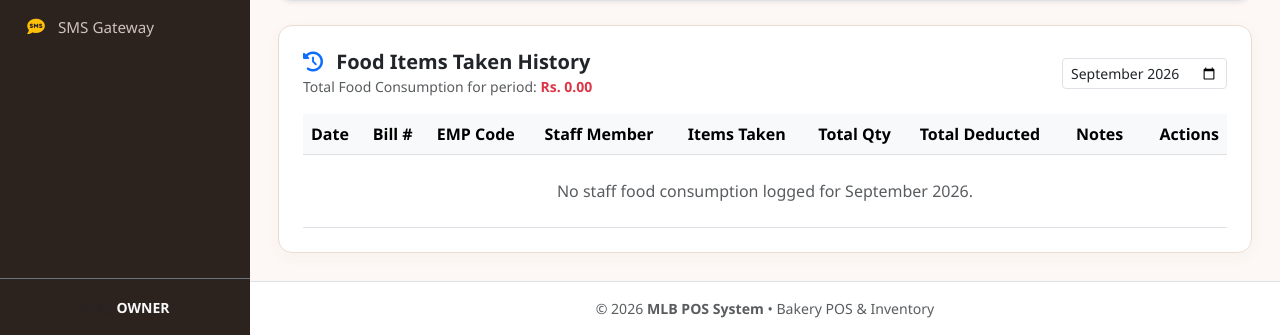
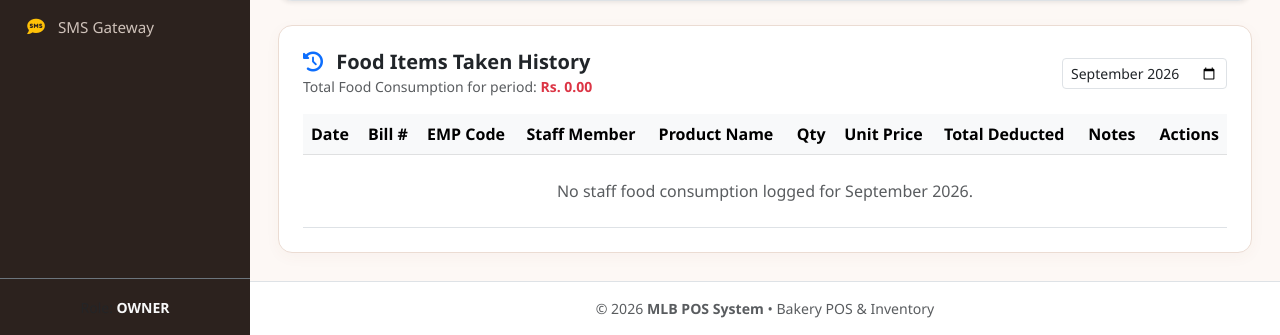
Before and after one commit to Nadeeshan1992/bakery-management, a PHP site: page /modules/staff/food_consumption.php in a window 1280 px wide. Shown: the part 707-1042 px from the top of the page. Run offline with PHP 8.4, Linux system fonts and the light colour scheme; a user stored in the database is signed in; data comes from the database, SQL or seed files in the repository; tables that the repository leaves empty or names only in its code hold one stand-in row (values such as "Sample post").

Commit message:
Revert "feat(staff): display grouped bill in one row with total amount and items summary"
This reverts commit 618e82529c540573141888268b286a9d844ff5f5.

```diff
--- a/modules/staff/food_consumption.php
+++ b/modules/staff/food_consumption.php
@@ -8,49 +8,33 @@
 $message = '';
 $error = '';
 
-// Handle Delete Request (by bill_no or id)
-if (isset($_GET['action']) && $_GET['action'] === 'delete' && (!empty($_GET['bill_no']) || !empty($_GET['id']))) {
-    $billNo = trim($_GET['bill_no'] ?? '');
-    $deleteId = (int)($_GET['id'] ?? 0);
+// Handle Delete Request
+if (isset($_GET['action']) && $_GET['action'] === 'delete' && isset($_GET['id'])) {
+    $deleteId = (int)$_GET['id'];
     try {
-        if (!empty($billNo)) {
-            $stmtEntries = $db->prepare("SELECT * FROM staff_food_consumption WHERE bill_no = ?");
-            $stmtEntries->execute([$billNo]);
-            $entries = $stmtEntries->fetchAll();
-        } else {
-            $stmtEntries = $db->prepare("SELECT * FROM staff_food_consumption WHERE id = ?");
-            $stmtEntries->execute([$deleteId]);
-            $entries = $stmtEntries->fetchAll();
-        }
+        $stmtEntry = $db->prepare("SELECT * FROM staff_food_consumption WHERE id = ?");
+        $stmtEntry->execute([$deleteId]);
+        $entry = $stmtEntry->fetch();
 
-        if (!empty($entries)) {
+        if ($entry) {
             $db->beginTransaction();
 
-            // Restore product stock for each item in the bill
+            // Restore product stock
             $stmtRestock = $db->prepare("UPDATE products SET current_stock = current_stock + ? WHERE id = ?");
-            foreach ($entries as $item) {
-                if (!empty($item['product_id']) && (float)$item['quantity'] > 0) {
-                    $stmtRestock->execute([$item['quantity'], $item['product_id']]);
-                }
-            }
+            $stmtRestock->execute([$entry['quantity'], $entry['product_id']]);
 
-            // Delete entry records
-            if (!empty($billNo)) {
-                $stmtDel = $db->prepare("DELETE FROM staff_food_consumption WHERE bill_no = ?");
-                $stmtDel->execute([$billNo]);
-            } else {
-                $stmtDel = $db->prepare("DELETE FROM staff_food_consumption WHERE id = ?");
-                $stmtDel->execute([$deleteId]);
-            }
+            // Delete entry record
+            $stmtDel = $db->prepare("DELETE FROM staff_food_consumption WHERE id = ?");
+            $stmtDel->execute([$deleteId]);
 
             $db->commit();
-            setFlash('success', "Food bill deleted and stock restored.");
+            setFlash('success', "Food record deleted and stock restored.");
         } else {
             setFlash('danger', "Record not found.");
         }
     } catch (Exception $e) {
         if ($db->inTransaction()) $db->rollBack();
-        setFlash('danger', "Error deleting bill: " . $e->getMessage());
+        setFlash('danger', "Error deleting entry: " . $e->getMessage());
     }
     $monthParam = $_GET['month'] ?? date('Y-m');
     header('Location: ' . BASE_URL . 'modules/staff/food_consumption.php?month=' . urlencode($monthParam));
@@ -284,43 +268,12 @@
 
 $stmtLogs = $db->prepare($query);
 $stmtLogs->execute($params);
-$rawLogs = $stmtLogs->fetchAll();
+$foodLogs = $stmtLogs->fetchAll();
 
-// Group logs by Bill Number so multiple items appear on ONE single row
-$groupedBills = [];
+// Total monthly food consumption cost
 $totalMonthlyFood = 0;
-foreach ($rawLogs as $r) {
-    $totalMonthlyFood += (float)$r['total_price'];
-    $billNo = !empty($r['bill_no']) ? $r['bill_no'] : ('SFC-' . str_pad($r['id'], 5, '0', STR_PAD_LEFT));
-
-    if (!isset($groupedBills[$billNo])) {
-        $groupedBills[$billNo] = [
-            'bill_no'          => $billNo,
-            'primary_id'       => $r['id'],
-            'staff_id'         => $r['staff_id'],
-            'staff_name'       => $r['staff_name'],
-            'emp_number'       => $r['emp_number'],
-            'designation'      => $r['designation'],
-            'consumption_date' => $r['consumption_date'],
-            'notes'            => $r['notes'],
-            'created_by_name'  => $r['created_by_name'],
-            'total_amount'     => 0,
-            'total_qty'        => 0,
-            'items'            => []
-        ];
-    }
-
-    $groupedBills[$billNo]['total_amount'] += (float)$r['total_price'];
-    $groupedBills[$billNo]['total_qty'] += (float)$r['quantity'];
-    $groupedBills[$billNo]['items'][] = [
-        'id'           => $r['id'],
-        'product_id'   => $r['product_id'],
-        'product_name' => $r['product_name'],
-        'quantity'     => (float)$r['quantity'],
-        'unit_price'   => (float)$r['unit_price'],
-        'total_price'  => (float)$r['total_price'],
-        'notes'        => $r['notes']
-    ];
+foreach ($foodLogs as $fl) {
+    $totalMonthlyFood += (float)$fl['total_price'];
 }
 ?>
 
@@ -577,55 +530,48 @@
                     <th>Bill #</th>
                     <th>EMP Code</th>
                     <th>Staff Member</th>
-                    <th>Items Taken</th>
-                    <th>Total Qty</th>
+                    <th>Product Name</th>
+                    <th>Qty</th>
+                    <th>Unit Price</th>
                     <th>Total Deducted</th>
                     <th>Notes</th>
                     <th class="text-end">Actions</th>
                 </tr>
             </thead>
             <tbody>
-                <?php if (empty($groupedBills)): ?>
+                <?php if (empty($foodLogs)): ?>
                     <tr>
-                        <td colspan="9" class="text-center text-muted py-4">No staff food consumption logged for <?php echo date('F Y', strtotime($selectedMonth . '-01')); ?>.</td>
+                        <td colspan="10" class="text-center text-muted py-4">No staff food consumption logged for <?php echo date('F Y', strtotime($selectedMonth . '-01')); ?>.</td>
                     </tr>
                 <?php else: ?>
-                    <?php foreach ($groupedBills as $bill):
-                        $itemsSummaryText = [];
-                        foreach ($bill['items'] as $it) {
-                            $itemsSummaryText[] = $it['product_name'] . ' (' . number_format($it['quantity'], 1) . ' pcs)';
-                        }
-                        $summaryString = implode(', ', $itemsSummaryText);
-                    ?>
+                    <?php foreach ($foodLogs as $log): ?>
                         <tr>
-                            <td><strong><?php echo date('M d, Y', strtotime($bill['consumption_date'])); ?></strong></td>
+                            <td><strong><?php echo date('M d, Y', strtotime($log['consumption_date'])); ?></strong></td>
                             <td>
-                                <span class="badge bg-secondary-subtle text-dark border font-monospace"><?php echo htmlspecialchars($bill['bill_no']); ?></span>
+                                <?php if (!empty($log['bill_no'])): ?>
+                                    <span class="badge bg-secondary-subtle text-dark border font-monospace"><?php echo htmlspecialchars($log['bill_no']); ?></span>
+                                <?php else: ?>
+                                    <span class="badge bg-light text-muted border font-monospace">#<?php echo $log['id']; ?></span>
+                                <?php endif; ?>
                             </td>
-                            <td><code><?php echo htmlspecialchars($bill['emp_number']); ?></code></td>
-                            <td><strong class="text-dark"><?php echo htmlspecialchars($bill['staff_name']); ?></strong></td>
-                            <td>
-                                <div class="d-flex flex-wrap gap-1">
-                                    <?php foreach ($bill['items'] as $it): ?>
-                                        <span class="badge bg-light text-dark border px-2 py-1">
-                                            <i class="fa-solid fa-bread-slice me-1 text-warning"></i>
-                                            <?php echo htmlspecialchars($it['product_name']); ?>
-                                            <strong class="text-primary">&times; <?php echo number_format($it['quantity'], 1); ?></strong>
-                                        </span>
-                                    <?php endforeach; ?>
-                                </div>
-                            </td>
-                            <td>
-                                <strong><?php echo number_format($bill['total_qty'], 1); ?> pcs</strong>
-                                <small class="text-muted d-block text-xs"><?php echo count($bill['items']); ?> <?php echo count($bill['items']) > 1 ? 'items' : 'item'; ?></small>
-                            </td>
-                            <td><strong class="text-danger fs-6"><?php echo formatMoney($bill['total_amount']); ?></strong></td>
-                            <td><small class="text-muted"><?php echo htmlspecialchars($bill['notes'] ?: '-'); ?></small></td>
+                            <td><code><?php echo htmlspecialchars($log['emp_number']); ?></code></td>
+                            <td><strong class="text-dark"><?php echo htmlspecialchars($log['staff_name']); ?></strong></td>
+                            <td><span class="badge bg-light text-dark border"><i class="fa-solid fa-bread-slice me-1 text-warning"></i> <?php echo htmlspecialchars($log['product_name']); ?></span></td>
+                            <td><strong><?php echo number_format($log['quantity'], 1); ?> pcs</strong></td>
+                            <td><?php echo formatMoney($log['unit_price']); ?></td>
+                            <td><strong class="text-danger"><?php echo formatMoney($log['total_price']); ?></strong></td>
+                            <td><small class="text-muted"><?php echo htmlspecialchars($log['notes'] ?: '-'); ?></small></td>
                             <td class="text-end text-nowrap">
-                                <a href="<?php echo BASE_URL; ?>modules/staff/food_bill.php?bill_no=<?php echo urlencode($bill['bill_no']); ?>" target="_blank" class="btn btn-sm btn-outline-primary me-1" title="Print Bill Voucher">
+                                <?php
+                                    $printUrl = BASE_URL . "modules/staff/food_bill.php?" . (!empty($log['bill_no']) ? "bill_no=" . urlencode($log['bill_no']) : "id=" . $log['id']);
+                                ?>
+                                <a href="<?php echo $printUrl; ?>" target="_blank" class="btn btn-sm btn-outline-primary me-1" title="Print Bill Voucher">
                                     <i class="fa-solid fa-print"></i> Bill
                                 </a>
-                                <button type="button" class="btn btn-sm btn-outline-danger" title="Delete Bill & Restore Stock" onclick="triggerDeleteBillModal('<?php echo htmlspecialchars(addslashes($bill['bill_no'])); ?>', '<?php echo htmlspecialchars(addslashes($bill['staff_name'])); ?>', '<?php echo htmlspecialchars(addslashes($summaryString)); ?>', '<?php echo htmlspecialchars(addslashes(formatMoney($bill['total_amount']))); ?>', '<?php echo urlencode($selectedMonth); ?>')">
+                                <a href="<?php echo BASE_URL; ?>modules/staff/food_consumption.php?edit_id=<?php echo $log['id']; ?>&month=<?php echo urlencode($selectedMonth); ?>" class="btn btn-sm btn-outline-secondary me-1" title="Edit Record">
+                                    <i class="fa-solid fa-pen-to-square"></i>
+                                </a>
+                                <button type="button" class="btn btn-sm btn-outline-danger" title="Delete and Restore Stock" onclick="triggerDeleteModal(<?php echo $log['id']; ?>, '<?php echo htmlspecialchars(addslashes($log['product_name'])); ?>', <?php echo $log['quantity']; ?>, '<?php echo htmlspecialchars(addslashes($log['staff_name'])); ?>', '<?php echo urlencode($selectedMonth); ?>')">
                                     <i class="fa-solid fa-trash-can"></i>
                                 </button>
                             </td>
@@ -637,33 +583,32 @@
     </div>
 </div>
 
-<!-- Custom Delete Confirmation Modal for Grouped Bill -->
+<!-- Custom Delete Confirmation Modal -->
 <div class="modal fade" id="deleteConfirmModal" tabindex="-1" aria-labelledby="deleteModalLabel" aria-hidden="true">
     <div class="modal-dialog modal-dialog-centered">
         <div class="modal-content border-0 shadow-lg">
             <div class="modal-header bg-danger text-white">
-                <h5 class="modal-title fw-bold" id="deleteModalLabel"><i class="fa-solid fa-triangle-exclamation me-2"></i> Confirm Food Bill Deletion</h5>
+                <h5 class="modal-title fw-bold" id="deleteModalLabel"><i class="fa-solid fa-triangle-exclamation me-2"></i> Confirm Food Record Deletion</h5>
                 <button type="button" class="btn-close btn-close-white" data-bs-dismiss="modal" aria-label="Close"></button>
             </div>
             <div class="modal-body p-4 text-center">
                 <div class="text-danger mb-3">
                     <i class="fa-solid fa-trash-can fa-3x"></i>
                 </div>
-                <h6 class="fw-bold mb-2">Are you sure you want to delete this bill record?</h6>
-                <div class="bg-light p-3 rounded border text-start mb-3 small">
-                    <div class="mb-1">Bill #: <strong id="modal_bill_no" class="text-dark font-monospace"></strong></div>
-                    <div class="mb-1">Issued To: <strong id="modal_staff_name" class="text-dark"></strong></div>
-                    <div class="mb-1">Items in Bill: <span id="modal_items_summary" class="text-dark fw-semibold"></span></div>
-                    <div>Total Amount: <strong id="modal_total_amount" class="text-danger fs-6"></strong></div>
-                </div>
+                <h6 class="fw-bold mb-2">Are you sure you want to delete this food record?</h6>
+                <p class="text-muted small mb-3">
+                    Product: <strong id="modal_product_name" class="text-dark"></strong><br>
+                    Issued To: <strong id="modal_staff_name" class="text-dark"></strong><br>
+                    Quantity to Restore: <strong id="modal_quantity" class="text-success fs-6"></strong> pcs
+                </p>
                 <div class="alert alert-warning py-2 text-xs mb-0">
-                    <i class="fa-solid fa-circle-info me-1"></i> Deleting this bill will <strong>restore stock for all products in this voucher</strong> and remove the cost deduction from the staff member's monthly paysheet.
+                    <i class="fa-solid fa-circle-info me-1"></i> Deleting this record will <strong>restore <span id="modal_qty_text"></span> pcs back to bakery inventory stock</strong> and remove the cost deduction from the staff member's monthly paysheet.
                 </div>
             </div>
             <div class="modal-footer bg-light justify-content-center">
                 <button type="button" class="btn btn-light border px-4" data-bs-dismiss="modal">Cancel</button>
                 <a id="modal_confirm_delete_btn" href="#" class="btn btn-danger font-weight-bold px-4">
-                    <i class="fa-solid fa-trash-can me-1"></i> Yes, Delete Bill & Restore Stock
+                    <i class="fa-solid fa-trash-can me-1"></i> Yes, Delete & Restore Stock
                 </a>
             </div>
         </div>
@@ -822,12 +767,12 @@
     if (grandTotalElem) grandTotalElem.innerText = 'Rs. ' + grandTotal.toLocaleString('en-US', {minimumFractionDigits: 2, maximumFractionDigits: 2});
 }
 
-function triggerDeleteBillModal(billNo, staffName, itemsSummary, totalAmount, month) {
-    document.getElementById('modal_bill_no').innerText = billNo;
+function triggerDeleteModal(id, productName, quantity, staffName, month) {
+    document.getElementById('modal_product_name').innerText = productName;
     document.getElementById('modal_staff_name').innerText = staffName;
-    document.getElementById('modal_items_summary').innerText = itemsSummary;
-    document.getElementById('modal_total_amount').innerText = totalAmount;
-    document.getElementById('modal_confirm_delete_btn').href = '<?php echo BASE_URL; ?>modules/staff/food_consumption.php?action=delete&bill_no=' + encodeURIComponent(billNo) + '&month=' + encodeURIComponent(month);
+    document.getElementById('modal_quantity').innerText = quantity + ' pcs';
+    document.getElementById('modal_qty_text').innerText = quantity;
+    document.getElementById('modal_confirm_delete_btn').href = '<?php echo BASE_URL; ?>modules/staff/food_consumption.php?action=delete&id=' + id + '&month=' + month;
 
     const modal = new bootstrap.Modal(document.getElementById('deleteConfirmModal'));
     modal.show();
```
